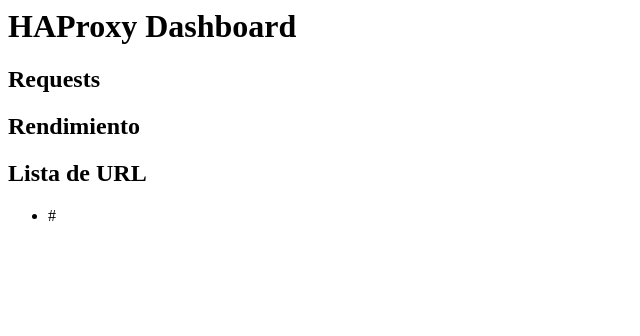
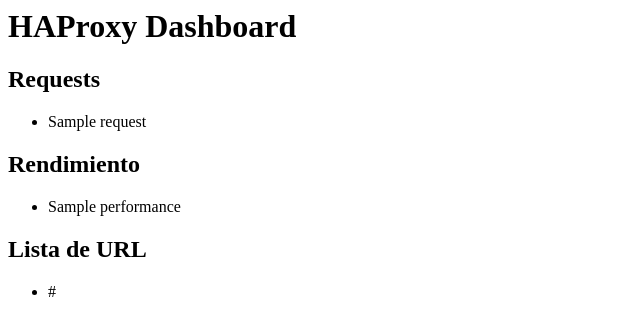
Before and after one commit to alexisxavieraros/haproxy, a Flask app: template templates/dashboard.html in a window 1280 px wide. Shown: the top 336 px of the page, without its empty margins (0-640 px from the left). Run offline with Flask 2, Linux system fonts and the light colour scheme; the template is opened without the code that fills it: most values are stand-ins (such as "Sample title", 1, 10 or a date in 2020).

Commit message:
Update dashboard.html

```diff
--- a/templates/dashboard.html
+++ b/templates/dashboard.html
@@ -8,18 +8,26 @@
 
     <div>
         <h2>Requests</h2>
-        <!-- Mostrar gráficos o estadísticas de solicitudes aquí -->
+        <ul>
+            {% for request in data['requests_data'] %}
+                <li>{{ request }}</li>
+            {% endfor %}
+        </ul>
     </div>
 
     <div>
         <h2>Rendimiento</h2>
-        <!-- Mostrar gráficos o estadísticas de rendimiento aquí -->
+        <ul>
+            {% for performance in data['performance_data'] %}
+                <li>{{ performance }}</li>
+            {% endfor %}
+        </ul>
     </div>
 
     <div>
         <h2>Lista de URL</h2>
         <ul>
-            {% for url in url_list %}
+            {% for url in data['url_list'] %}
                 <li>{{ url }}</li>
             {% endfor %}
         </ul>
```
